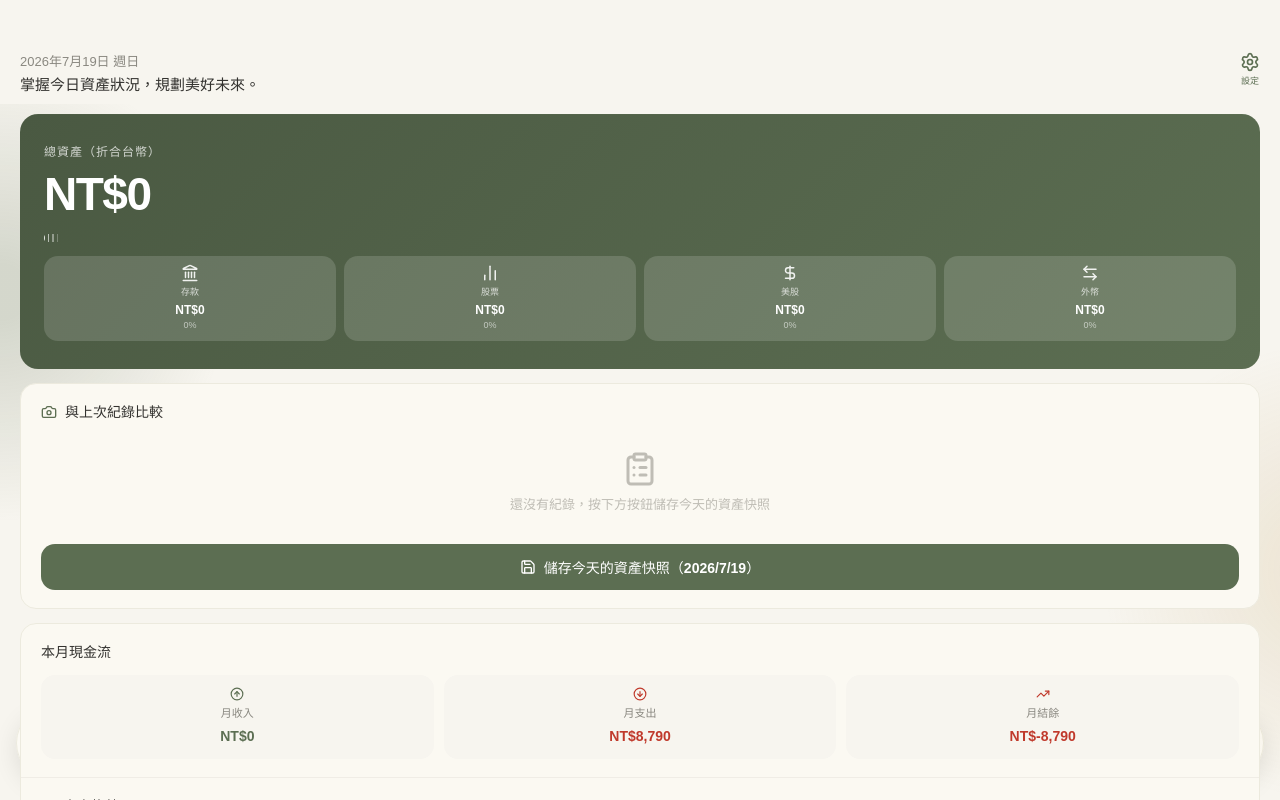
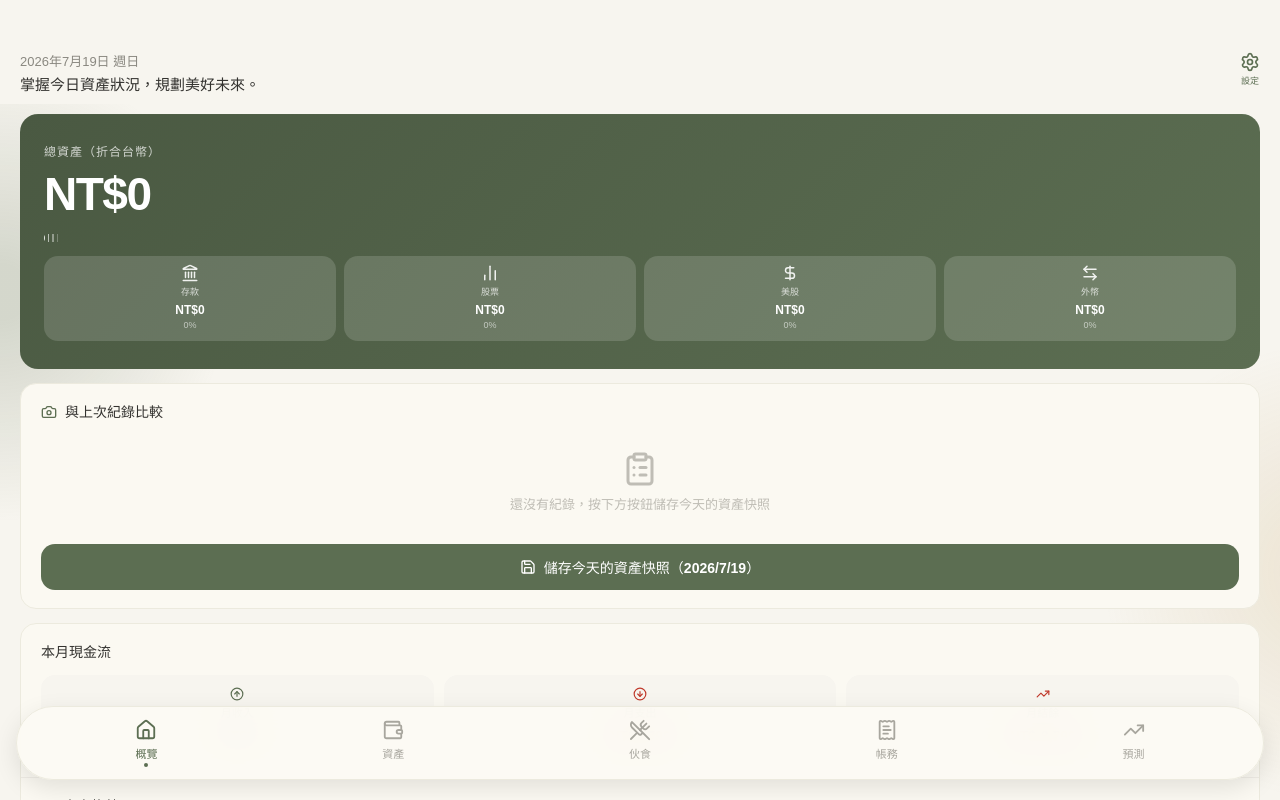
Before and after one commit to DetLeo/my-finance-app, a React (Vite) app: page / in a window 1280 px wide. Built offline with nearby package versions, Linux system fonts and the light colour scheme.

Commit message:
浮島zIndex修復

```diff
--- a/src/App.jsx
+++ b/src/App.jsx
@@ -1542,7 +1542,7 @@ export default function App() {
         ))}
       </SwipeContainer>
 
-      <div ref={navRef} onTouchStart={navTouchStart} onTouchMove={navTouchMove} onTouchEnd={navTouchEnd} style={{ position: "fixed", bottom: 20, left: 16, right: 16, background: "var(--nav-bg)", touchAction: "none", backdropFilter: "blur(16px)", border: "var(--card-border)", borderTop: "var(--card-top)", borderRadius: 99, display: "flex", padding: "4px 6px", flexShrink: 0, boxShadow: "0 8px 24px rgba(0,0,0,0.10)" }}>
+      <div ref={navRef} onTouchStart={navTouchStart} onTouchMove={navTouchMove} onTouchEnd={navTouchEnd} style={{ position: "fixed", bottom: 20, left: 16, right: 16, zIndex: 10, background: "var(--nav-bg)", touchAction: "none", backdropFilter: "blur(16px)", border: "var(--card-border)", borderTop: "var(--card-top)", borderRadius: 99, display: "flex", padding: "4px 6px", flexShrink: 0, boxShadow: "0 8px 24px rgba(0,0,0,0.10)" }}>
         {navItems.map((item, i) => (
           <NavItem key={i} icon={item.icon} label={item.label} active={(previewIdx !== null ? previewIdx : pageIndex) === i} onClick={() => setPageIndex(i)} />
         ))}
```
Also changed, not shown: 2 other files (tests, documents, lock files or other folders).
